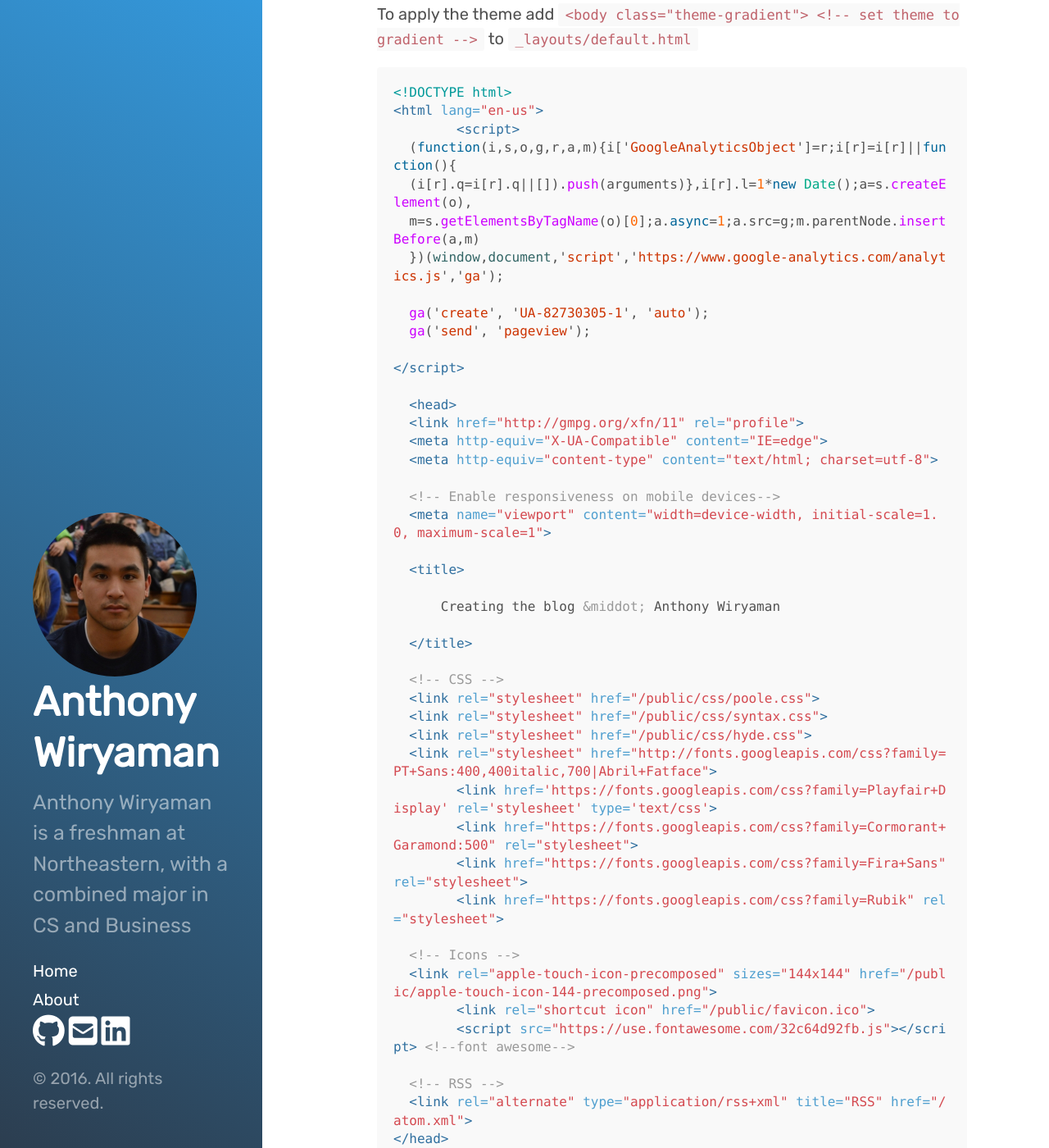
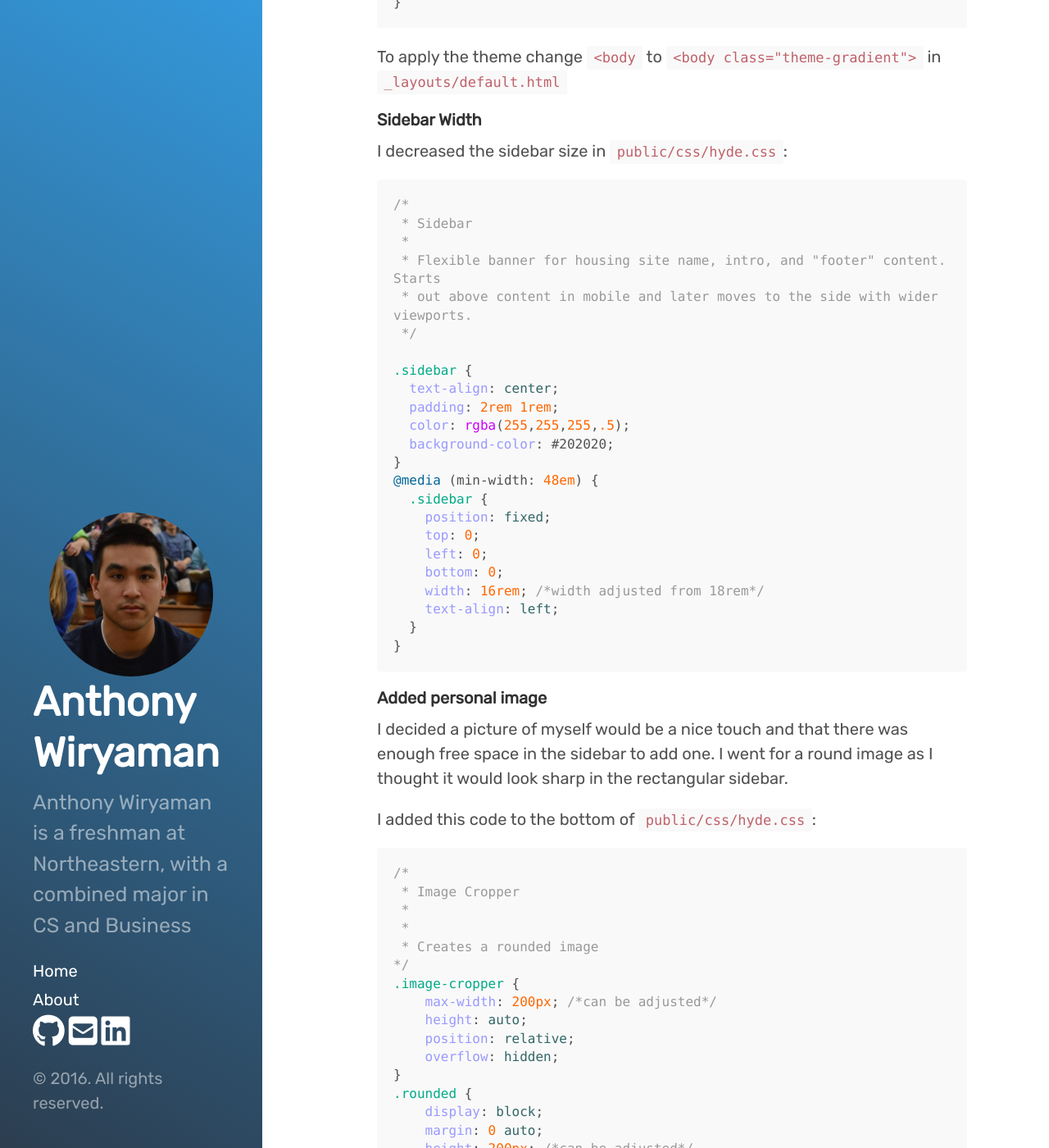
Before and after one commit to AWiryaman/AWiryaman.github.io, a Jekyll site: the page built from _posts/2016-08-17-creating-the-blog.md, in a window 1280 px wide and 1400 px high, scrolled down 4570 px. Shown: the whole window at 82% size. Built offline with Jekyll 4.4.1, drawn with Linux system fonts in a browser that asks for light colours; nearby versions of some CDN libraries; some of the changed text lies outside the part shown.

Commit message:
fully fixed blog formatting, centered picture

````diff
--- a/_config.yml
+++ b/_config.yml
@@ -7,7 +7,7 @@
 
 # Setup
 title:               Anthony Wiryaman
-tagline:             Hello
+tagline:
 description:         Anthony Wiryaman is a freshman at Northeastern, with a combined major in CS and Business
 url:                 http://anthony.wiryaman.com/
 baseurl:             /
--- a/_includes/sidebar.html
+++ b/_includes/sidebar.html
@@ -1,8 +1,8 @@
 <div class="sidebar">
   <div class="container sidebar-sticky">
-		<div class="image-cropper">
+		<center><div class="image-cropper">
     	<div class="rounded"></div>
-		</div>
+		</div></center>
     <div class="sidebar-about">
       <h1>
         <a href="{{ site.baseurl }}">
--- a/_posts/2016-08-17-creating-the-blog.md
+++ b/_posts/2016-08-17-creating-the-blog.md
@@ -3,7 +3,7 @@
 title: Creating the blog
 ---
 
-##The Start
+## The Start
 
 This summer, some of my friends and I decided that we should start blogs to accompany our personal websites. We decided to turn it into a little competition.
 
@@ -18,7 +18,7 @@
 - [Kyle Stratis's blog](http://kylestratis.com/2015/05/05/blog-setup-pt2/)
 
 
-##Jekyll and GitHub pages
+## Jekyll and GitHub pages
 
 I began with a GitHub account and followed the instructions [here](https://pages.github.com/).
 Key GitHub commands:
@@ -47,7 +47,7 @@
 \*myblog would be the GitHub repo
 
 
-##Hyde
+## Hyde
 
 [Hyde](https://github.com/poole/hyde) can be downloaded, cloned or manually copy and pasted in to your project.
 
@@ -82,7 +82,7 @@
 
 Gemfiles seem pretty typical in Jekyll projects but is not actually in the existing hyde project.
 
-##Font Customization
+## Font Customization
 
 I chose to change the font on hyde. I took font suggestions from [Typewolf](https://www.typewolf.com/google-fonts) using Google fonts as it is simple to implement.
 
@@ -129,8 +129,10 @@
 
 for the whole page
 
-##Sidebar
-####Sidebar Theme
+## Sidebar
+
+#### Sidebar Theme
+
 Hyde comes with 8 color options for the sidebar. To make my sidebar a little more unique, I took a gradient from http://uigradients.com/.
 
 I chose "Between Night and Day" for my gradient. Appropriate CSS code can be copy and pasted from uigradients.
@@ -161,28 +163,9 @@
 }
 ```
 
-To apply the theme add `<body class="theme-gradient"> <!-- set theme to gradient -->` to `_layouts/default.html`
+To apply the theme change `<body` to `<body class="theme-gradient">` in `_layouts/default.html`
 
-```html
-<!DOCTYPE html>
-<html lang="en-us">
-	{% include google_analytics.html %}
-  {% include head.html %}
-
-  <body class="theme-gradient"> <!-- set theme to gradient -->
-
-    {% include sidebar.html %}
-
-    <div class="content container">
-      {{ content }}
-    </div>
-
-  </body>
-</html>
-```
-
-
-####Sidebar Width
+#### Sidebar Width
 
 I decreased the sidebar size in `public/css/hyde.css`:
 
@@ -212,7 +195,7 @@
 }
 ```
 
-####Added personal image
+#### Added personal image
 
 I decided a picture of myself would be a nice touch and that there was enough free space in the sidebar to add one. I went for a round image as I thought it would look sharp in the rectangular sidebar.
 
@@ -261,7 +244,7 @@
 
 The height and width of the image as well as the length your description and the width of the sidebar can all be adjusted to get everything to fit in the sidebar.
 
-####Font Awesome
+#### Font Awesome
 
 I changed the links at the bottom of the sidebar to be more suited towards me. I got rid of "Download" and "GitHub project"
 
@@ -280,15 +263,15 @@
 ```
 
 
-##Favicon
+## Favicon
 
 The Favicon is the icon that appears in the browser tab. To customize this you just need to change the `favicon.ico` file. I made a simple icon using [Squarespace's logo creator](https://logo.squarespace.com/). My logo is my initials inside a square using the colors from the gradient theme I chose.
 
-##Custom domain
+## Custom domain
 
 I got my custom domain through https://www.namecheap.com/ (use https://nc.me/ for a student discount). I purchased a couple domains (wiryaman.com, wiryaman.xyz and wiryaman.me) as the student discount made them relatively cheap. Unfortunately the domain I wanted (anthonyw.xyz) was already taken. Since all the domains were my last name, the obvious choice was to use a subdomain to make it anthony.wiryaman.
 
-####Making a subdomain
+#### Making a subdomain
 1. To make the subdomain go to the dashboard in namecheap
 2. In the lefthand menu click on "Domain List"
 3. Select your domain from the list and click "Manage"
@@ -299,5 +282,5 @@
 8. "Target" is the domain (ex. wiryaman.com)
 9. You can leave the TTL as automatic
 
-####Adding the custom domain to the website
+#### Adding the custom domain to the website
 In `CNAME` change the url to your custom domain
````
